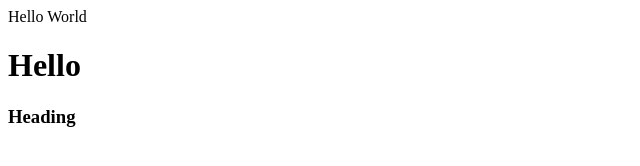
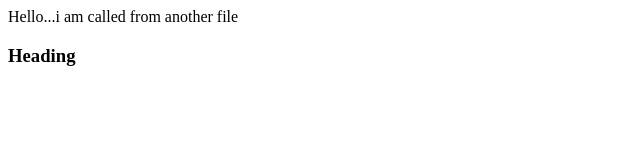
Before and after one commit to rajpurohitmitesh/javaScriptProject, a plain HTML site: page index.html in a window 1280 px wide. Shown: the whole page, without its empty margins (0-640 px from the left). Drawn offline with Linux system fonts and the light colour scheme.

Commit message:
we can create separate external file for JS and can call in html code

```diff
--- /dev/null
+++ b/myJSFile.js
@@ -0,0 +1 @@
+document.write("Hello...i am called from another file")
```
Also changed, not shown: index.html (+1 -1 lines).
